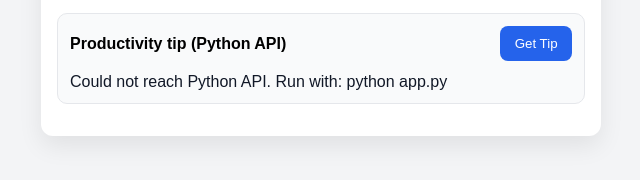
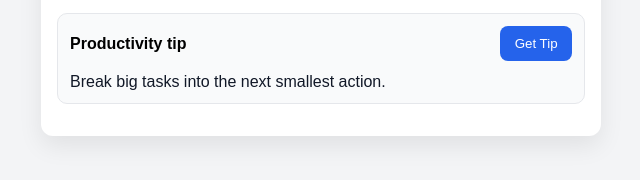
Before and after one commit to Snowman199/todo-list-project, a plain HTML site: page index.html in a window 1280 px wide. Both pictures are taken after a click on the button "Get Tip". Shown: the part 390-570 px from the top of the page, without its empty margins (319-959 px from the left). Drawn offline with Linux system fonts and the light colour scheme; no server answers.

Commit message:
Switch tip feature to pure frontend JS for fast GitHub Pages loading

```diff
--- a/index.html
+++ b/index.html
@@ -17,10 +17,10 @@
 
     <section class="tip-box">
       <div class="tip-header">
-        <h2>Productivity tip (Python API)</h2>
+        <h2>Productivity tip</h2>
         <button id="tip-btn" type="button">Get Tip</button>
       </div>
-      <p id="tip-text">Click "Get Tip" to load a tip from Python backend.</p>
+      <p id="tip-text">Click "Get Tip" to get a random productivity tip.</p>
     </section>
 
     <ul id="todo-list" class="todo-list"></ul>
--- a/script.js
+++ b/script.js
@@ -54,21 +54,21 @@ form.addEventListener('submit', (e) => {
   render();
 });
 
-const API_BASE = 'https://todo-list-project-aa9m.onrender.com';
+const PRODUCTIVITY_TIPS = [
+  'Do the hardest task first for 25 minutes.',
+  'If a task takes less than 2 minutes, do it now.',
+  'Break big tasks into the next smallest action.',
+  'Set 3 priorities for the day, not 30.',
+  'Batch similar tasks to reduce context switching.'
+];
 
-tipBtn.addEventListener('click', async () => {
+tipBtn.addEventListener('click', () => {
   tipBtn.disabled = true;
-  tipText.textContent = 'Loading tip... (server may be waking up)';
+  tipText.textContent = 'Loading tip...';
 
-  try {
-    const res = await fetch(`${API_BASE}/api/tip`);
-    if (!res.ok) throw new Error('Request failed');
-
-    const data = await res.json();
-    tipText.textContent = data.tip;
-  } catch {
-    tipText.textContent = 'Could not reach Python API. Run with: python app.py';
-  } finally {
+  setTimeout(() => {
+    const randomIndex = Math.floor(Math.random() * PRODUCTIVITY_TIPS.length);
+    tipText.textContent = PRODUCTIVITY_TIPS[randomIndex];
     tipBtn.disabled = false;
-  }
+  }, 200);
 });
```
